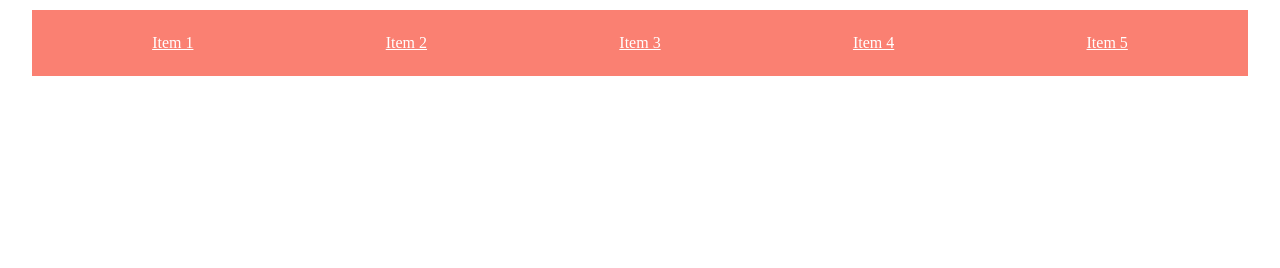
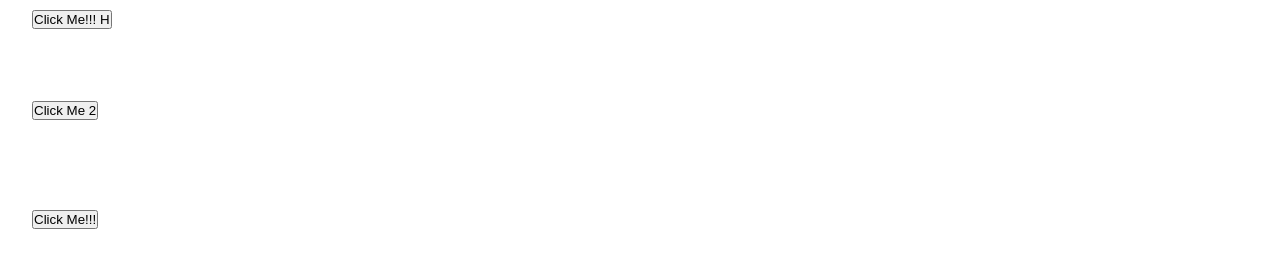
Before and after one commit to ndejoma/100-DAYS-OF-CODE, a plain HTML site: page 58.DAY/index.html in a window 1280 px wide. Shown: the top 268 px of the page. Drawn offline with Linux system fonts and the light colour scheme.

Commit message:
Day 58 done

```diff
--- a/58.DAY/index.html
+++ b/58.DAY/index.html
@@ -12,17 +12,26 @@
 	</head>
 
 	<body>
-		<header id="header">
-			<nav class="nav">
-				<ul class="nav-links">
-					<li class="nav-link"><a href="#">Item 1</a></li>
-					<li class="nav-link"><a href="#">Item 2</a></li>
-					<li class="nav-link"><a href="#">Item 3</a></li>
-					<li class="nav-link"><a href="#">Item 4</a></li>
-					<li class="nav-link"><a href="#">Item 5</a></li>
-				</ul>
-			</nav>
-		</header>
+		<!-- event handlers as HTML attribute
+		Don't use this
+	-->
+		<button onclick="console.log('I have been clicked')">
+			Click Me!!! H
+		</button>
+		<br />
+		<br />
+		<br />
+		<br />
+		<br />
+		<button id="btn2">Click Me 2</button>
+		<br>
+		<br>
+		<br>
+		<br>
+		<br>
+		<br>
+		<button id="mybtn">Click Me!!!</button>
+
 
 		<script src="main.js"></script>
 	</body>
--- a/58.DAY/main.js
+++ b/58.DAY/main.js
@@ -4,19 +4,13 @@
  * @format
  */
 
-const header = document.querySelector('#header');
-window.addEventListener('scroll', () => {
-	console.log(header.getBoundingClientRect());
-});
-
-
-
 /***
  ***** Browser events in JavaScript
  ** Browser events
  ** Event properties
  ** Handling patterns
- ***
+ ***Events are actions or occurrences that happen in the system you are programming, which the system tells you about so your code can react to them.
+ For example, if the user clicks a button on a webpage, you might want to react to that action by displaying an information box
  */
 
 //Event - a signal that something has happened. All DOM nodes generates such events.
@@ -47,15 +41,11 @@ window.addEventListener('scroll', () => {
 
 //kedown and keyup -> when user presses and releases a key on the keyboard
 
-
 /****
  ** 4. Document events
  */
 
 //DOMContentLoaded -> happens the HTML has been full parsed, and the DOM is fully built.
-
-
-
 
 /***
  ** Event handlers*****************************
@@ -65,9 +55,36 @@ window.addEventListener('scroll', () => {
  * There ae several ways to assign a handler function
  */
 
-
 /**
  * HTML attribute
  * A handler can be set in HTML with an attribute name on<event>
  * <button onclick="function(){ console.log('I have be clicked)}"
  */
+const btn2 = document.querySelector('#btn2');
+console.log(btn2);
+
+//add the handler
+const clickHandler = function () {
+	console.log('I run on click of the button');
+};
+
+//assgin the handelr to the button
+btn2.onclick = clickHandler;
+
+/***
+ * Using element.addEventHandler
+ */
+//select the button
+const btnMe = document.querySelector('#mybtn');
+console.log(btnMe);
+
+//add the handler
+btnMe.addEventListener('click', () => {
+	console.log('I have been clicked');
+});
+
+//we can also add another event handler
+btnMe.addEventListener('click', function () {
+	console.log(this);
+	console.log('I have been clicked, what the hell is this???', this);
+});
```
Also changed, not shown: 1 other file. Lines whose indentation alone changed are shown as unchanged.
